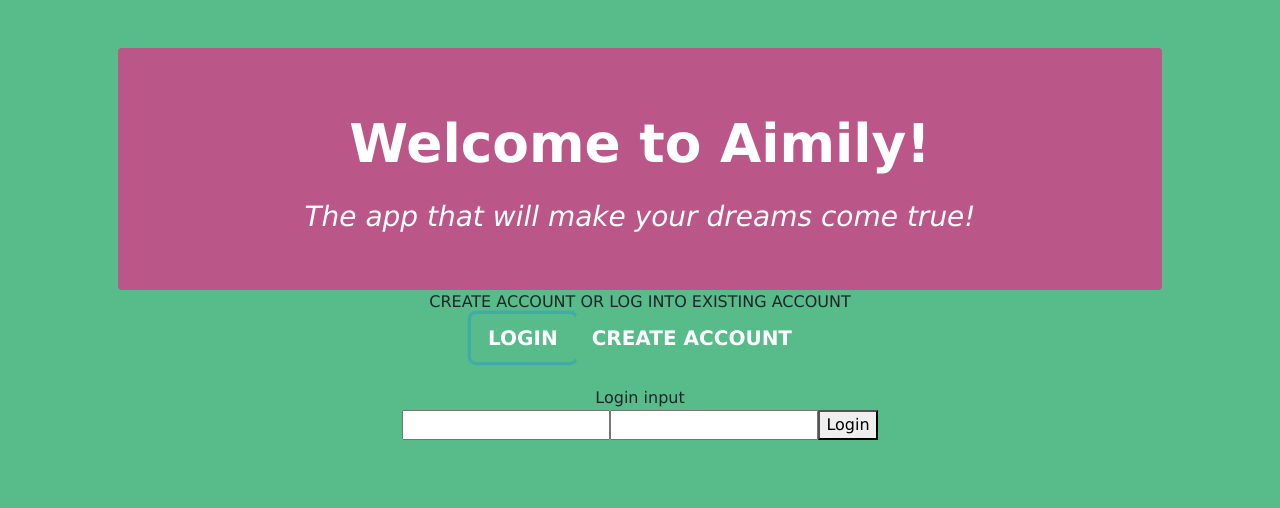
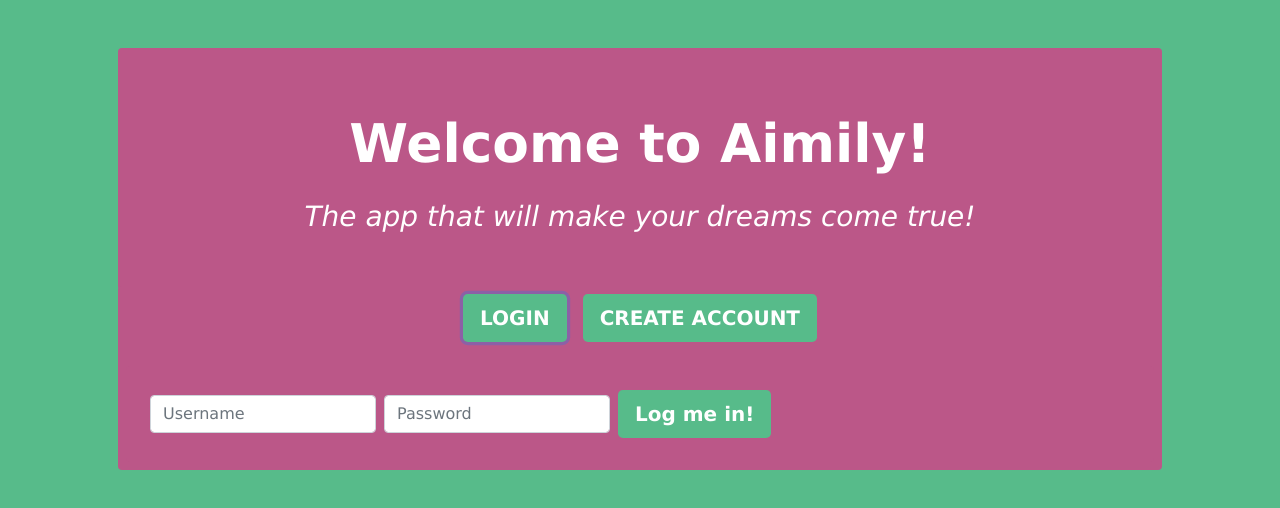
Before and after one commit to ivacodes/aimily, a React (Create React App) app in the folder client/: page / in a window 1280 px wide. Both pictures are taken after a click on the button "LOGIN". Shown: the top 508 px of the page. Built offline with nearby package versions, Linux system fonts and the light colour scheme; no server answers.

Commit message:
added styling to new components

```diff
--- a/client/src/App.css
+++ b/client/src/App.css
@@ -42,7 +42,9 @@ p {
 
 #welcome,
 #resultcontainer,
-#hellouser {
+#hellouser,
+#form,
+#logincreatebuttons {
   background-color: #bb5788;
   color: white;
   box-shadow: #f1f9f5 4pt;
--- a/client/src/App.js
+++ b/client/src/App.js
@@ -13,6 +13,7 @@ export default class App extends React.Component {
     };
   }
 
+  //logout button pressed
   userLoggedOut = async () => {
     console.log("token deleted, next clearing state");
     this.setState({
--- a/client/src/components/Create.js
+++ b/client/src/components/Create.js
@@ -126,7 +126,6 @@ export default class Create extends Component {
     const { input, errors, userCreated } = this.state;
     return (
       <div>
-        Create user input
         <form onSubmit={this.handleSubmit}>
           <div className="form-group">
             <label htmlFor="name">Name:</label>
@@ -136,8 +135,7 @@ export default class Create extends Component {
               value={input.name}
               onChange={this.handleInputChange}
               className="form-control"
-              placeholder="Enter name"
-              id="name"
+              placeholder="Username"
             />
 
             <div className="text-danger">{errors.name}</div>
@@ -151,8 +149,7 @@ export default class Create extends Component {
               value={input.email}
               onChange={this.handleInputChange}
               className="form-control"
-              placeholder="Enter email"
-              id="email"
+              placeholder="email"
             />
 
             <div className="text-danger">{errors.email}</div>
@@ -166,8 +163,7 @@ export default class Create extends Component {
               value={input.password}
               onChange={this.handleInputChange}
               className="form-control"
-              placeholder="Enter password"
-              id="password"
+              placeholder="Password"
             />
 
             <div className="text-danger">{errors.password}</div>
@@ -181,14 +177,17 @@ export default class Create extends Component {
               value={input.confirmPassword}
               onChange={this.handleInputChange}
               className="form-control"
-              placeholder="Enter confirm password"
-              id="confirm_password"
+              placeholder="Confirm password"
             />
 
             <div className="text-danger">{errors.confirmPassword}</div>
           </div>
 
-          <input type="submit" value="Submit" className="btn btn-success" />
+          <input
+            type="submit"
+            value="Submit"
+            className="btn btn-lg mb-4 ml-3"
+          />
         </form>
         {userCreated ? (
           <div>User successfully created, please log in</div>
--- a/client/src/components/Login.js
+++ b/client/src/components/Login.js
@@ -58,23 +58,33 @@ export default class Login extends Component {
     const { name, password, error } = this.state;
     return (
       <div>
-        Login input
-        <form onSubmit={this.handleSubmit}>
+        <form
+          onSubmit={this.handleSubmit}
+          className="form-inline p-4 rounded"
+          id="form"
+        >
           <input
             type="text"
             name="name"
             value={name}
             required
             onChange={this.handleInputChange}
+            className="form-control mr-2"
+            placeholder="Username"
           ></input>
+
           <input
             type="password"
             name="password"
             value={password}
             required
             onChange={this.handleInputChange}
+            placeholder="Password"
+            className="form-control mr-2"
           ></input>
-          <button type="submit">Login</button>
+          <button type="submit" className="btn btn-lg">
+            Log me in!
+          </button>
         </form>
         {error}
       </div>
--- a/client/src/components/UserGoals.js
+++ b/client/src/components/UserGoals.js
@@ -107,7 +107,7 @@ export default class UserGoals extends Component {
             Logout
           </button>{" "}
         </h2>
-        <div className="container rounded p-5 mt-3" id="goalview">
+        <div className="rounded p-5 mt-3" id="goalview">
           <h2>What's your goal?</h2>
           <div className="form-inline mb-4">
             <input
@@ -144,8 +144,8 @@ export default class UserGoals extends Component {
           </button>
           {newGoalCreated ? <h2> Your new goal is created! </h2> : null}
         </div>
-        {/* visualize goals */}
-        <div className="rounded mt-5 p-5" id="resultcontainer">
+        {/* visualize goals - this can be separated in a new component */}
+        <div className="rounded mt-3 p-5" id="resultcontainer">
           {goals.map((goal) => {
             return (
               <div key={goal.id}>
--- a/client/src/components/UserLogin.js
+++ b/client/src/components/UserLogin.js
@@ -23,9 +23,7 @@ export default class UserLogin extends Component {
     const { selected } = this.state;
     const { error } = this.props;
     return (
-      <div>
-        CREATE ACCOUNT OR LOG INTO EXISTING ACCOUNT
-        <br />
+      <div id="logincreatebuttons" className="rounded p-2 mt-n1 ">
         <button
           className="btn btn-lg mb-4"
           name="selected"
@@ -35,7 +33,7 @@ export default class UserLogin extends Component {
           LOGIN
         </button>
         <button
-          className="btn btn-lg mb-4"
+          className="btn btn-lg mb-4 ml-3"
           name="selected"
           value="create"
           onClick={(e) => this.onButtonPress(e)}
```
